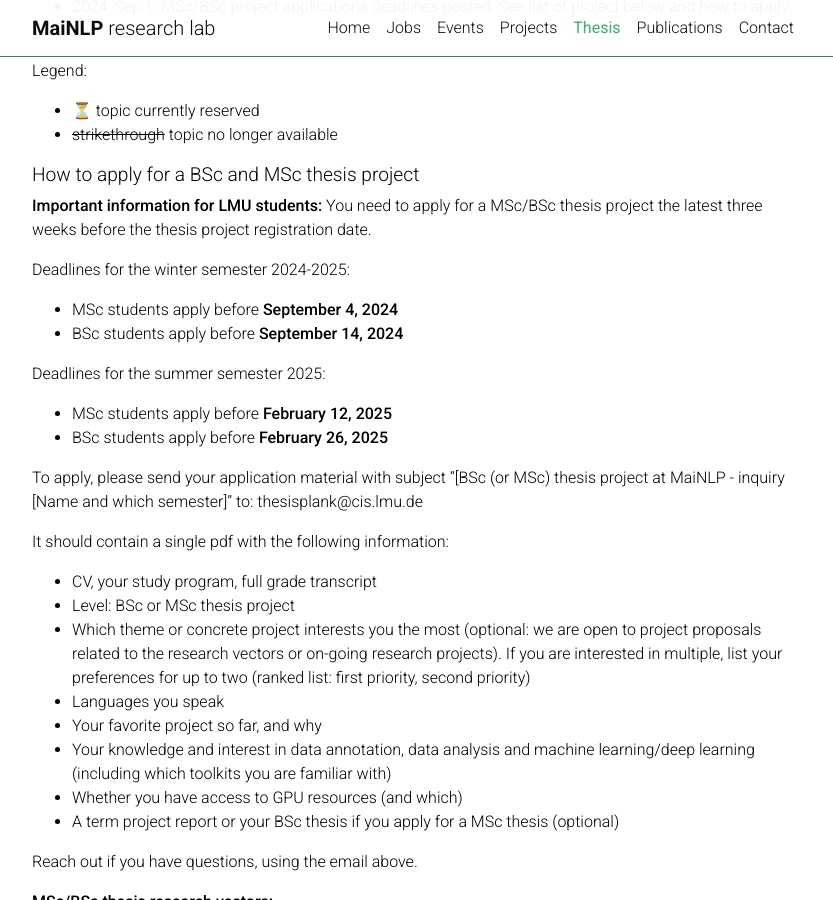
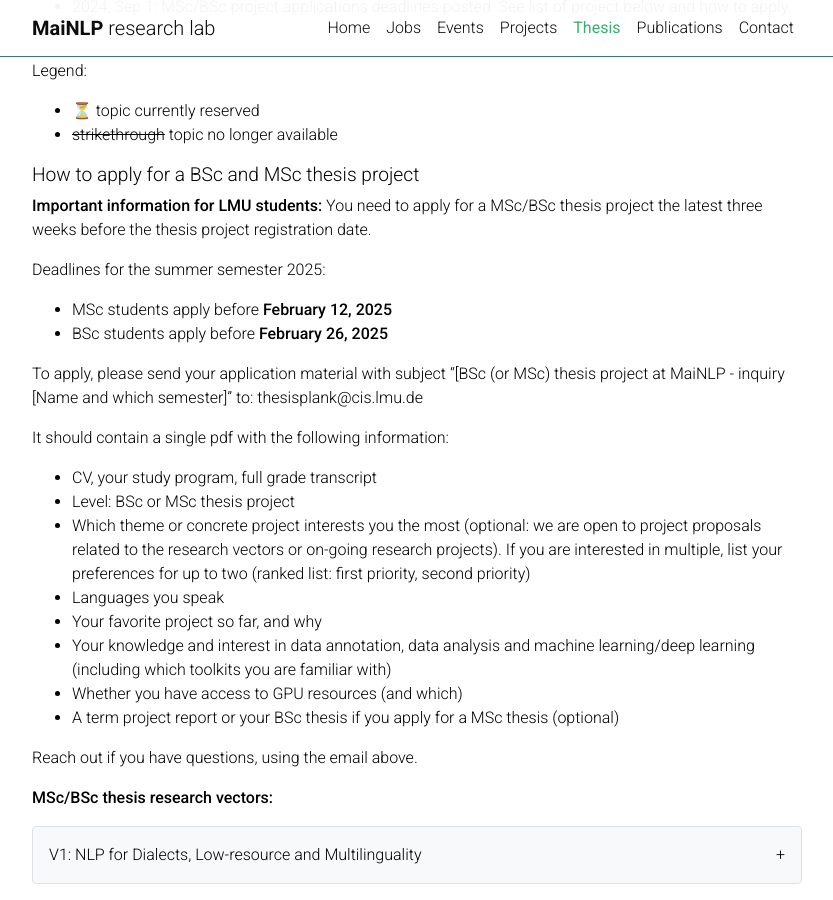
Before and after one commit to mainlp/mainlp.github.io, a Jekyll site: the page built from _pages/thesis.md, in a window 1280 px wide and 900 px high, scrolled down 539 px. Shown: the whole window, without its empty margins (223-1056 px from the left). Built offline with Jekyll 4.4.1, drawn with Linux system fonts in a browser that asks for light colours; emoji names are drawn with the system emoji font; comment, search, counter and statistics services are not loaded; a style sheet for code colours, icons or effects is not loaded.

Commit message:
Commented out deadlines for winter term thesis

```diff
--- a/_pages/thesis.md
+++ b/_pages/thesis.md
@@ -33,10 +33,11 @@ Legend:
 
 **Important information for LMU students:** You need to apply for a MSc/BSc thesis project the latest three weeks before the thesis project registration date.
 
-Deadlines for the winter semester 2024-2025:
+<!--Deadlines for the winter semester 2024-2025:
 
 - MSc students apply before **September 4, 2024**
 - BSc students apply before **September 14, 2024**
+-->
 
 Deadlines for the summer semester 2025:
 
```
